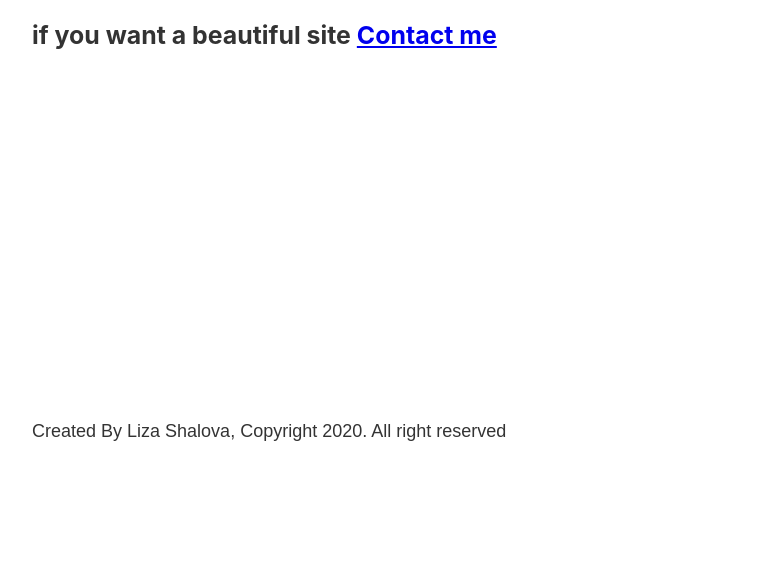
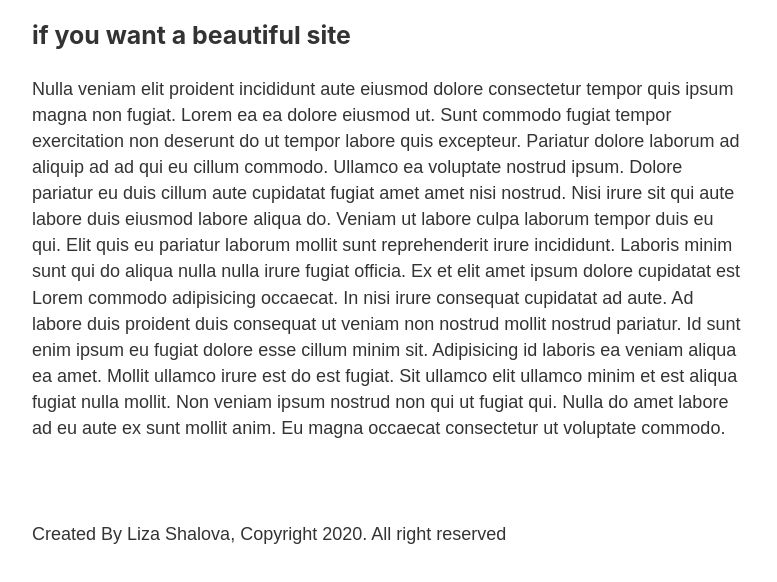
Before and after one commit to droozh/gatsby-site, a Gatsby site: page /contact in a window 1280 px wide. Shown: the part 312-894 px from the top of the page, without its empty margins (251-1028 px from the left). Before the commit the page ends 800 px from the top, so only its background shows below. Built offline with nearby package versions, Linux system fonts and the light colour scheme; Gatsby itself is replaced by a stand-in of ours.

Commit message:
minor changes done

```diff
--- a/src/pages/404.js
+++ b/src/pages/404.js
@@ -10,6 +10,7 @@ const NotFound = () => {
             <Head title="404" />
             <h1>The page not found</h1>
             <p><Link to='/'>Go home</Link></p>
+            <Link to="/contact">Or you may contact me.</Link>
         </Layout>
     )
 }
--- a/src/pages/contact.js
+++ b/src/pages/contact.js
@@ -1,5 +1,5 @@
 import React from 'react'
-import { Link } from 'gatsby'
+
 import Layout from '../components/layout'
 import Head from '../components/head'
 
@@ -8,7 +8,14 @@ const ContactsPage = ( ) => (
     <Layout>
         <Head title="Contact" />
         <h1>Contact me</h1>
-        <h3> if you want a beautiful site <Link to="/contact">Contact me</Link></h3>
+        <h3> if you want a beautiful site </h3>
+        <p>Nulla veniam elit proident incididunt aute eiusmod dolore consectetur tempor quis ipsum magna non fugiat. Lorem ea ea dolore eiusmod ut. Sunt commodo fugiat tempor exercitation non deserunt do ut tempor labore quis excepteur. Pariatur dolore laborum ad aliquip ad ad qui eu cillum commodo. Ullamco ea voluptate nostrud ipsum. Dolore pariatur eu duis cillum aute cupidatat fugiat amet amet nisi nostrud.
+
+Nisi irure sit qui aute labore duis eiusmod labore aliqua do. Veniam ut labore culpa laborum tempor duis eu qui. Elit quis eu pariatur laborum mollit sunt reprehenderit irure incididunt. Laboris minim sunt qui do aliqua nulla nulla irure fugiat officia. Ex et elit amet ipsum dolore cupidatat est Lorem commodo adipisicing occaecat.
+
+In nisi irure consequat cupidatat ad aute. Ad labore duis proident duis consequat ut veniam non nostrud mollit nostrud pariatur. Id sunt enim ipsum eu fugiat dolore esse cillum minim sit. Adipisicing id laboris ea veniam aliqua ea amet.
+
+Mollit ullamco irure est do est fugiat. Sit ullamco elit ullamco minim et est aliqua fugiat nulla mollit. Non veniam ipsum nostrud non qui ut fugiat qui. Nulla do amet labore ad eu aute ex sunt mollit anim. Eu magna occaecat consectetur ut voluptate commodo.</p>
     </Layout>
     )
 
```
